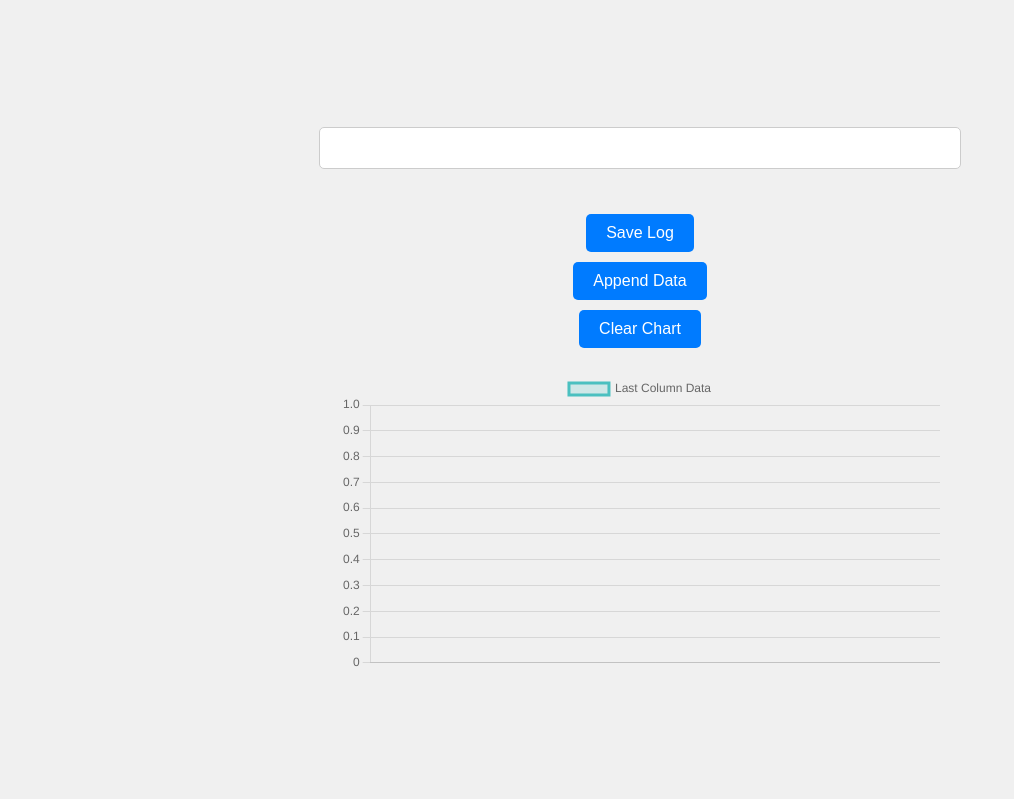
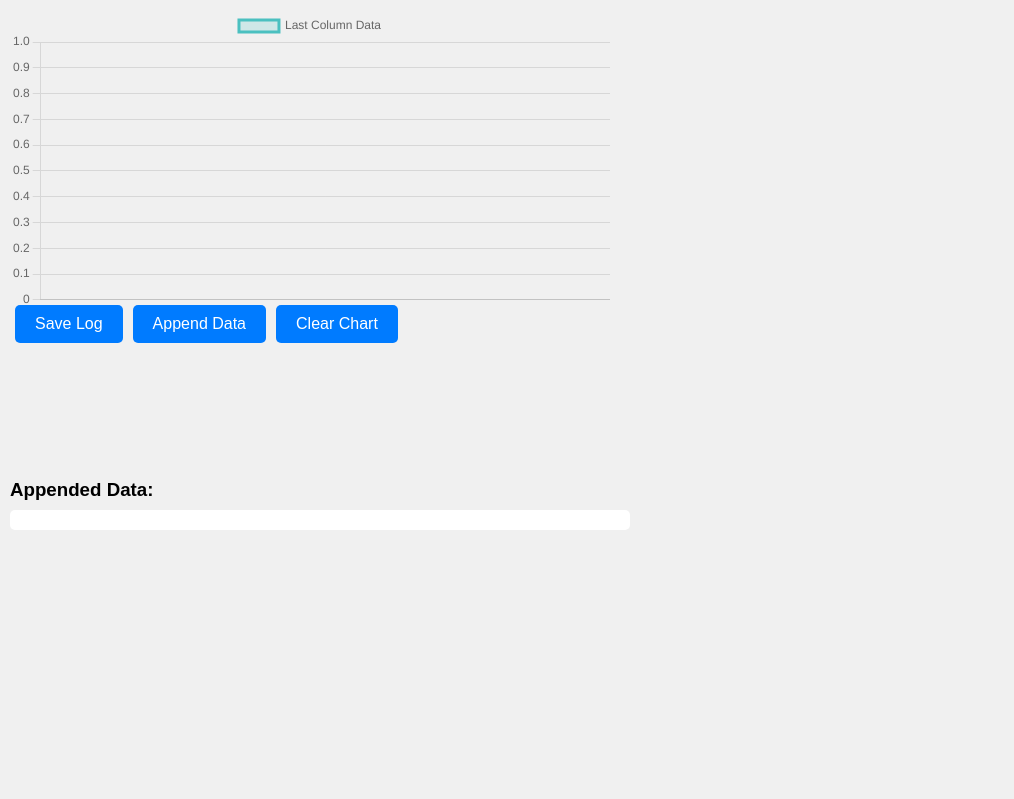
Before and after one commit to fzdm2022/data_broadcast, a Flask app: page / in a window 1280 px wide. Shown: the whole page, without its empty margins (0-1014 px from the left). Run offline with Flask 3, Linux system fonts and the light colour scheme; some libraries are stand-ins or nearby versions.

Commit message:
perf(index): change the webpage look

```diff
--- a/templates/index.html
+++ b/templates/index.html
@@ -8,28 +8,34 @@
         body {
             display: flex;
             flex-direction: column;
-            align-items: center;
-            justify-content: center;
+            align-items: flex-start;
+            justify-content: flex-start;
             height: 100vh;
             margin: 0;
             font-family: Arial, sans-serif;
             background-color: #f0f0f0;
         }
         #data-container {
-            padding: 20px;
-            border: 1px solid #ccc;
-            border-radius: 5px;
-            margin-bottom: 20px;
-            font-size: 24px;
+            padding: 10px;
+            /*border: 1px solid #ccc;*/
+            /*border-radius: 5px;*/
+            margin: 10px;
+            font-size: 10px;
             text-align: center;
-            width: 80%;
-            max-width: 600px;
-            background-color: #fff;
+            width: calc(100% - 40px);
+            max-width: 300px;
+            /*background-color: #fff;*/
+            position: fixed;
+            bottom: 0;
+            left: 0;
         }
         #log-info {
-            margin-bottom: 20px;
-            font-size: 16px;
+            margin: 10px;
+            font-size: 14px;
             color: #555;
+            position: fixed;
+            bottom: 40px;
+            left: 0;
         }
         button {
             padding: 10px 20px;
@@ -44,22 +50,51 @@
         button:hover {
             background-color: #0056b3;
         }
+        #appended-data-title {
+            margin: 10px;
+            width: calc(100% - 40px);
+            max-width: 300px;
+            /*background-color: #fff;*/
+            position: fixed;
+            top: 450px;
+            left: 0;
+            /*padding: 10px;*/
+            /*border: 1px solid #ccc;*/
+            /*border-radius: 5px 5px 0 0;*/
+            /*box-sizing: border-box;*/
+        }
+
         #appended-data-container {
-            margin-top: 20px;
-            width: 80%;
+            margin: 10px;
+            width: calc(100% - 40px);
             max-width: 600px;
-            border: 1px solid #ccc;
+            border-top: none;
+            /*border: 1px solid #ccc;*/
             padding: 10px;
             border-radius: 5px;
             background-color: #fff;
-            display: none; /* Hidden initially */
-            overflow-y: auto; /* Enable vertical scrollbar */
-            max-height: 200px; /* Limit max height */
+            display: block;
+            overflow-y: auto;
+            max-height: 250px;
+            position: fixed;
+            top: 500px;
+            left: 0;
+            /*caption-side: top;*/
         }
         #chart-container {
-            width: 80%;
+            width: calc(100% - 40px);
             max-width: 600px;
-            margin-top: 20px;
+            margin: 10px;
+            position: fixed;
+            top: 0;
+            left: 0;
+        }
+        .button-container {
+            display: flex;
+            flex-wrap: wrap;
+            position: fixed;
+            top: 300px;
+            left: 10px;
         }
         .notification {
             position: fixed;
@@ -77,20 +112,26 @@
     <script src="https://cdn.jsdelivr.net/npm/chart.js"></script>
 </head>
 <body>
+    <div id="appended-data-title">
+        <h3>Appended Data:</h3>
+    </div>
     <div id="data-container">
         <!-- Only the newest data will be displayed here -->
     </div>
     <div id="log-info">
         <!-- Log file path will be displayed here -->
     </div>
-    <button id="toggle-log">Save Log</button> <!-- Button to toggle logging -->
-    <button id="append-data">Append Data</button> <!-- Button to append current data -->
-    <button id="download-appended-data" style="display: none;">Download Appended Data</button> <!-- Button to download appended data -->
-    <button id="clear-appended-data" style="display: none;">Clear Appended Data</button> <!-- Button to clear appended data -->
-    <button id="clear-chart">Clear Chart</button> <!-- Button to clear chart data -->
+    <div class="button-container">
+        <button id="toggle-log">Save Log</button>
+        <button id="append-data">Append Data</button>
+        <button id="download-appended-data" style="display: none;">Download Appended Data</button>
+        <button id="clear-appended-data" style="display: none;">Clear Appended Data</button>
+        <button id="delete-last" style="display: none;">Delete Last</button>
+        <button id="clear-chart">Clear Chart</button>
+    </div>
 
     <div id="appended-data-container">
-        <h3>Appended Data:</h3>
+<!--        <h3>Appended Data:</h3>-->
         <div id="appended-data">
             <!-- Appended data will be displayed here -->
         </div>
@@ -123,8 +164,7 @@
             data: chartData,
             options: {
                 responsive: true,
-                scales: {
-                    }
+                scales: {}
             }
         });
 
@@ -165,6 +205,7 @@
                 $('#appended-data').append('<p>' + currentData + '</p>');
                 scrollToBottom('#appended-data-container');
                 $('#appended-data-container').show();
+                $('#delete-last').show();
                 $('#download-appended-data').show();
                 $('#clear-appended-data').show();
             }
@@ -185,12 +226,27 @@
             showNotification('Appended data downloaded');
         }
 
+        function deleteLastData(){
+            appendedData.pop();
+            $('#appended-data').children().last().remove();
+            if (appendedData.length === 0) {
+                $('#appended-data-container').hide();
+                $('#delete-last').hide();
+                $('#download-appended-data').hide();
+                $('#clear-appended-data').hide();
+            }
+            localStorage.setItem('appendedData', JSON.stringify(appendedData));
+            showNotification('Last data entry deleted');
+        }
+
+
         function clearAppendedData() {
             appendedData = [];
             localStorage.removeItem('appendedData');
             $('#appended-data').empty();
             $('#appended-data-container').hide();
             $('#download-appended-data').hide();
+            $('#delete-last').hide();
             $('#clear-appended-data').hide();
             showNotification('Appended data cleared');
         }
@@ -201,6 +257,7 @@
             });
             if (appendedData.length > 0) {
                 $('#appended-data-container').show();
+                $('#delete-last').show();
                 $('#download-appended-data').show();
                 $('#clear-appended-data').show();
             }
@@ -227,68 +284,61 @@
             }, 2000);
         }
 
-socket.on('data', function(data) {
-    console.log('Received data:', data);
+        function formatTimestamp(timestamp) {
+            try {
+                return new Date(parseInt(timestamp * 1000)).toLocaleTimeString();
+            } catch (e) {
+                console.error('Invalid timestamp format:', timestamp);
+                return 'Invalid time';
+            }
+        }
 
-    const parsedData = data.split(','); // Assuming data is comma-separated
-    const timestamp = parsedData[0]; // Assuming timestamp is the second item
-    console.log('Timestamp:', timestamp);
-
-    const formattedTimestamp = formatTimestamp(timestamp); // Format the timestamp
-    console.log('Formatted Timestamp:', formattedTimestamp);
-
+        function processData(data) {
+            try {
+                const parsedData = data.split(',');
+                const timestamp = parsedData[0];
+                const formattedTimestamp = formatTimestamp(timestamp);
                 const lastValue = parseFloat(parsedData[parsedData.length - 1]);
-    console.log('last value:', lastValue);
 
                 $('#data-container').text(data);
 
-    // Update chart
-    if (chartData.labels.length > 100) { // Limit to last 100 data points
+                if (chartData.labels.length > 100) {
                     chartData.labels.shift();
                     chartData.datasets[0].data.shift();
                 }
-    chartData.labels.push(formattedTimestamp); // Use formatted timestamp as x-axis label
+                chartData.labels.push(formattedTimestamp);
                 chartData.datasets[0].data.push(lastValue);
-    console.log('Chart Data:', chartData);
                 dataChart.update();
 
-    // Update logging
                 if (logging && (!logData.length || logData[logData.length - 1] !== data)) {
                     logData.push(data);
                     localStorage.setItem('logData', JSON.stringify(logData));
                 }
-});
-
-
-// Function to format timestamp (you may need to adjust this based on your timestamp format)
-function formatTimestamp(timestamp) {
-    // Assuming timestamp is in milliseconds, convert it to a human-readable format
-    timestring = new Date(parseInt(timestamp*1000)).toLocaleString();
-    t = timestring.split(',')[1];
-    return t;
+            } catch (e) {
+                console.error('Failed to process data:', data, e);
+            }
         }
 
+        socket.on('data', processData);
 
         $('#toggle-log').click(toggleLogging);
         $('#append-data').click(appendCurrentData);
         $('#download-appended-data').click(downloadAppendedData);
         $('#clear-appended-data').click(clearAppendedData);
         $('#clear-chart').click(clearChartData);
+        $('#delete-last').click(deleteLastData);
 
-        // Restore logging state from localStorage
         if (localStorage.getItem('logging') === 'true') {
             logging = true;
             $('#toggle-log').text('Stop Logging');
             $('#log-info').text('Logging started...');
         }
 
-        // Restore appended data from localStorage
         restoreAppendedData();
 
-        // Update the webpage every second
         setInterval(function() {
             socket.emit('request_update');
-        }, 1000); // Update every second (1000 milliseconds)
+        }, 1000);
     </script>
 </body>
 </html>
```
Lines whose indentation alone changed are shown as unchanged.
